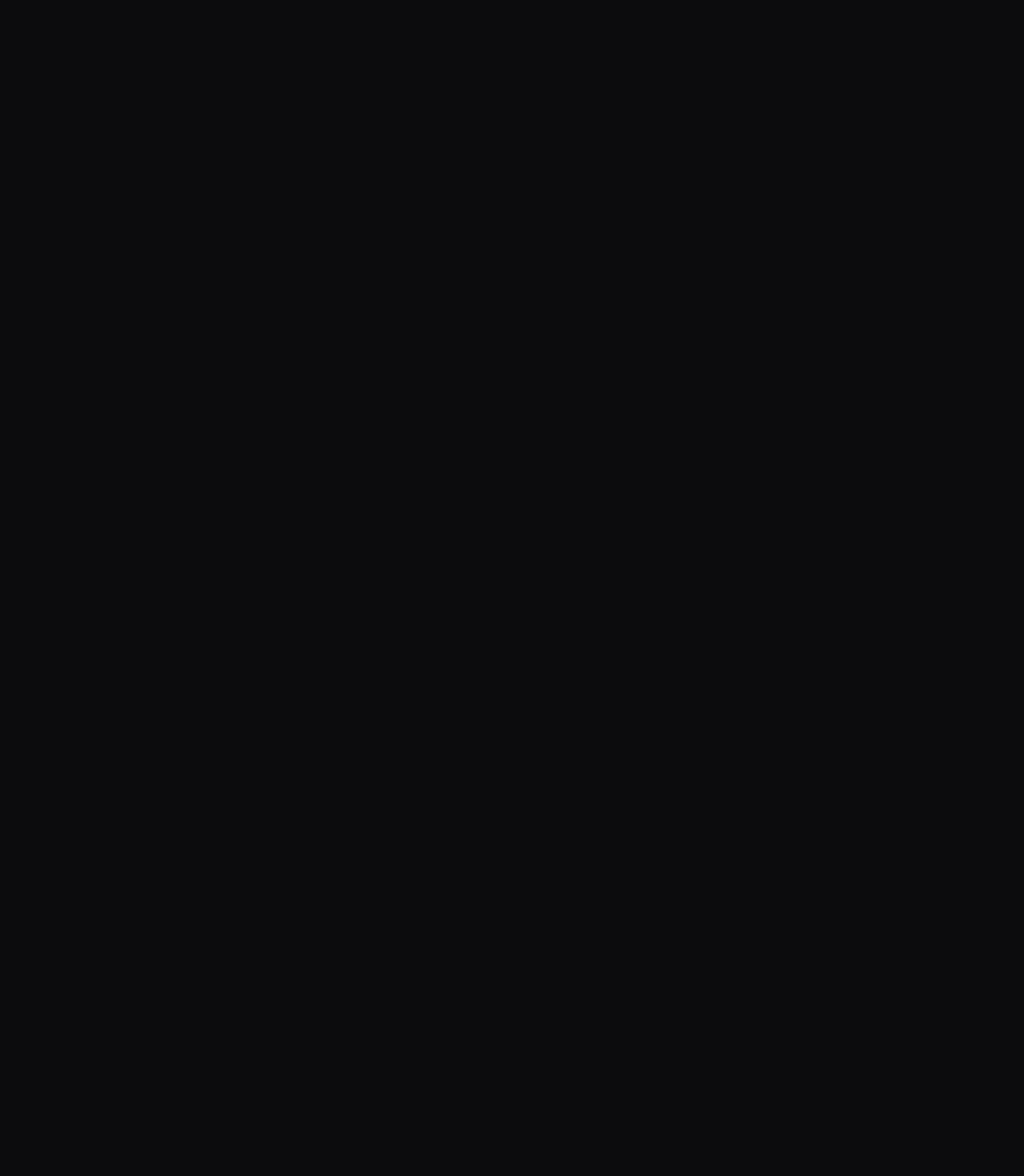
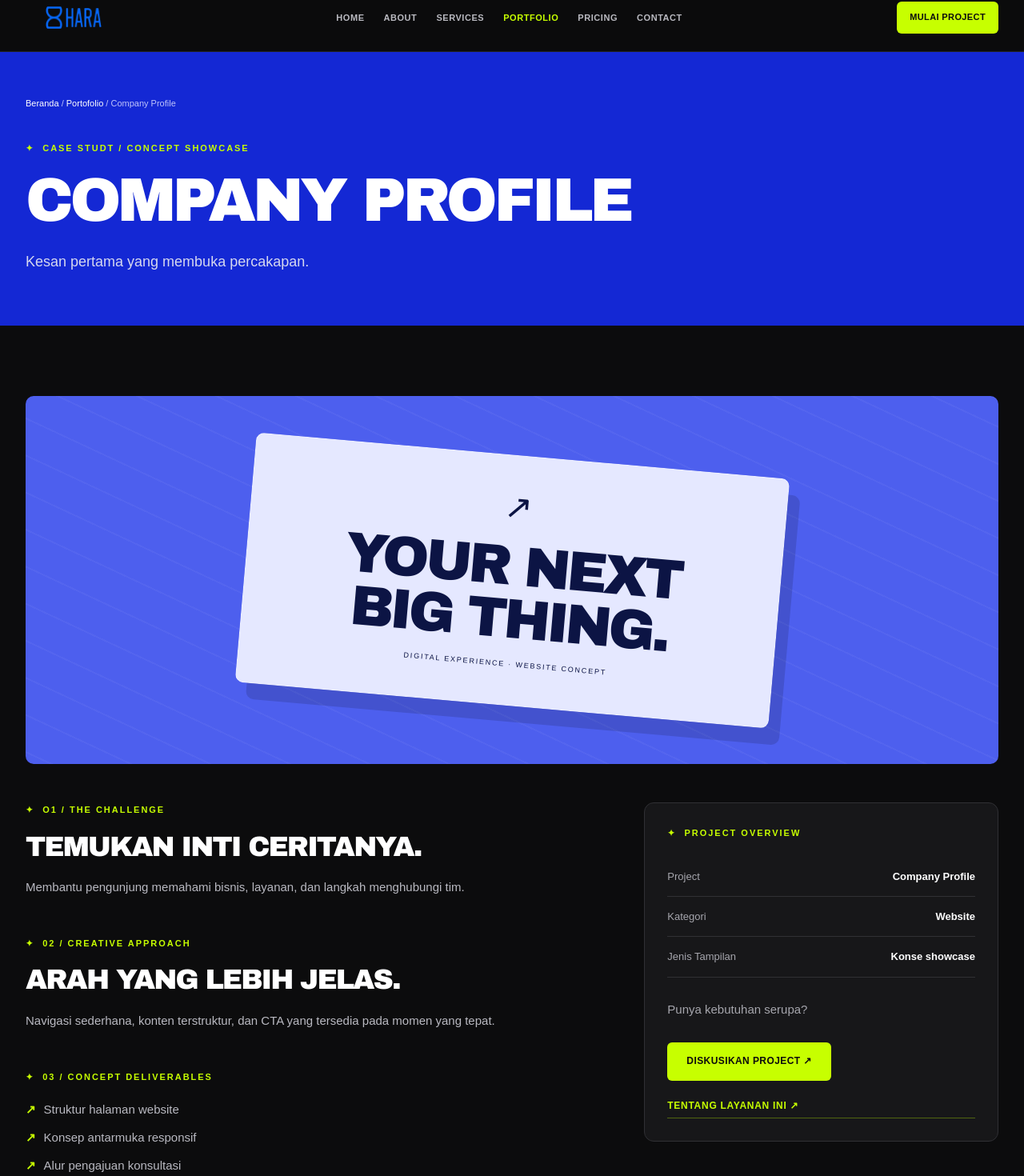
Before and after one commit to Dean12-web/hara-landing-page, a React (Vite) app: page /portfolio/company-profile in a window 1280 px wide. Before the commit this address had no page. Shown: the part 20-1490 px from the top of the page at 80% size. Before the commit the page ends 800 px from the top, so only its background shows below. Built offline with nearby package versions, Linux system fonts and the light colour scheme.

Commit message:
adding portofilodata

```diff
--- a/src/App.jsx
+++ b/src/App.jsx
@@ -9,7 +9,7 @@
 import Services from "./pages/Services";
 import ServiceDetail from "./pages/ServiceDetail";
 import Portfolio from "./pages/Portfolio";
-// import PortfolioDetail from "./pages/PortfolioDetail";
+import PortfolioDetail from "./pages/PortfolioDetail";
 // import Pricing from "./pages/Pricing";
 // import Contact from "./pages/Contact";
 // import Brief from "./pages/Brief";
@@ -30,7 +30,7 @@
 
             {/* Katalog & Detail Portfolio */}
             <Route path="portfolio" element={<Portfolio/>}></Route>
-            {/* <Route path="portfolio/:id" element={<PortfolioDetail/>}></Route> */}
+            <Route path="portfolio/:id" element={<PortfolioDetail/>}></Route>
 
             {/* <Route path="pricing" element={<Pricing/>}></Route> */}
             {/* <Route path="contact" element={<Contact/>}></Route> */}
--- a/src/data/haraData.js
+++ b/src/data/haraData.js
@@ -65,6 +65,7 @@
     },
 ]
 
+
 export const portfolioData = [
   {
     id: "mustika-rasa",
@@ -74,8 +75,16 @@
     tagline: "Good food. Good mood.",
     artClass: "rasa",
     icon: "✳",
-    mark: "MUSTIKA RASA",
-    description: "Cerita rasa dalam setiap frame. Arah visual hangat, close-up tekstur, dan komposisi sederhana.",
+    mark: "MUSTIKA\nRASA",
+    desc: "Cerita rasa dalam setiap frame.",
+    challenge: "Menyatukan tampilan menu agar produk mudah dikenali di berbagai kanal digital.",
+    idea: "Arah visual hangat, close-up tekstur, dan komposisi sederhana yang menempatkan produk sebagai pusat cerita.",
+    outputs: [
+      "Moodboard produksi",
+      "Arah fotografi menu",
+      "Contoh layout konten sosial",
+    ],
+    serviceId: "photo-videography",
     year: "2026",
     client: "Mustika Rasa Culinary",
   },
@@ -87,8 +96,16 @@
     tagline: "Egg Tray CPL · Campaign concept",
     artClass: "cpl",
     icon: "↗",
-    mark: "MADE FOR A BETTER TOMORROW.",
-    description: "Material sederhana, cerita yang berarti. Kampanye promosi produk kemasan ramah lingkungan.",
+    mark: "MADE FOR\nA BETTER\nTOMORROW.",
+    desc: "Material sederhana, cerita yang berarti.",
+    challenge: "Menerjemahkan karakter produk menjadi pesan campaign B2B yang mudah dipahami.",
+    idea: "Warna natural, informasi ringkas, dan hierarki pesan yang menonjolkan manfaat produk.",
+    outputs: [
+      "Konsep pesan campaign",
+      "Key visual digital",
+      "Contoh materi iklan",
+    ],
+    serviceId: "digital-advertising",
     year: "2026",
     client: "Cendana Putera Lestari",
   },
@@ -100,8 +117,16 @@
     tagline: "Social media visual direction",
     artClass: "lion",
     icon: "→",
-    mark: "DEKATKAN JARAK.",
-    description: "Komunikasi yang bergerak bersama audiens dengan tipografi tegas dan format seri yang konsisten.",
+    mark: "DEKATKAN\nJARAK.",
+    desc: "Komunikasi yang bergerak bersama audiens.",
+    challenge: "Membuat informasi layanan terasa ringkas dan mudah dipindai di media sosial.",
+    idea: "Tipografi tegas, visual berenergi, dan format seri yang konsisten.",
+    outputs: [
+      "Contoh content pillars",
+      "Template seri edukasi",
+      "Contoh kalender editorial",
+    ],
+    serviceId: "social-media-management",
     year: "2026",
     client: "Lion Parcel",
   },
@@ -113,8 +138,16 @@
     tagline: "Take a sip. Stay a while.",
     artClass: "kopi",
     icon: "◎",
-    mark: "KOPI & KAWAN.",
-    description: "Ruang jeda dalam sebuah visual. Tone earthy, cahaya lembut, dan detail hangat keseharian.",
+    mark: "KOPI\n& KAWAN.",
+    desc: "Ruang jeda, dalam sebuah visual.",
+    challenge: "Menyampaikan suasana hangat dari pengalaman menikmati kopi melalui foto produk.",
+    idea: "Tone earthy, cahaya lembut, dan detail keseharian yang dekat dengan audiens.",
+    outputs: [
+      "Moodboard fotografi",
+      "Konsep foto produk",
+      "Contoh komposisi campaign",
+    ],
+    serviceId: "photo-videography",
     year: "2026",
     client: "Kopi Kawan",
   },
@@ -126,8 +159,16 @@
     tagline: "Digital experience · Website concept",
     artClass: "company",
     icon: "↗",
-    mark: "YOUR NEXT BIG THING.",
-    description: "Kesan pertama yang membuka percakapan melalui navigasi sederhana dan antarmuka responsif.",
+    mark: "YOUR NEXT\nBIG THING.",
+    desc: "Kesan pertama yang membuka percakapan.",
+    challenge: "Membantu pengunjung memahami bisnis, layanan, dan langkah menghubungi tim.",
+    idea: "Navigasi sederhana, konten terstruktur, dan CTA yang tersedia pada momen yang tepat.",
+    outputs: [
+      "Struktur halaman website",
+      "Konsep antarmuka responsif",
+      "Alur pengajuan konsultasi",
+    ],
+    serviceId: "web-apps-development",
     year: "2026",
     client: "PT Maju Bersama",
   },
--- a/src/pages/PortfolioDetail.jsx
+++ b/src/pages/PortfolioDetail.jsx
@@ -0,0 +1,115 @@
+import { useParams, Link, Navigate } from "react-router-dom";
+import { portfolioData } from "../data/haraData";
+import CtaBanner from "../components/CtaBanner";
+
+export default function PortfolioDetail(){
+    const {id} = useParams();
+
+    const currentIndex = portfolioData.findIndex((p) => p.id === id);
+    const work = portfolioData[currentIndex];
+
+    if(!work){
+        return <Navigate to="/portfolio" replace/>;
+    }
+
+    const nextWork = portfolioData[(currentIndex + 1) % portfolioData.length];
+
+    return (
+        <>
+            <div className="page-hero">
+                <div className="wrap">
+                    <div className="crumb">
+                        <Link to="/">Beranda</Link> /
+                        <Link to="/portfolio"> Portofolio</Link> /
+                        {" "} {work.title}
+                    </div>
+                    <div className="eyebrow lime">Case studt / Concept showcase</div>
+                    <h1>{work.title}</h1>
+                    <p className="lead">{work.desc}</p>
+                </div>
+            </div>
+            <section className="section">
+                <div className="wrap">
+                    <div
+                        className={`work-art ${work.artClass} large`}
+                        role="img"
+                        aria-label={`Ilustrasi konsep ${work.title}`}
+                    >
+                        <div className="mock">
+                            <em>{work.icon}</em>
+                            <b>
+                            {work.mark ? (
+                                work.mark.split("\n").map((line,i) => (
+                                    <span key={i}>{line} <br /></span>
+                                ))
+                            ): (
+                                work.title
+                            )}
+                            </b>
+                            <small>{work.tagline}</small>
+                        </div>
+                    </div>
+                    <div className="split mt-lg">
+                        <div className="detail-text">
+                            <div className="eyebrow lime">O1 / The challenge</div>
+                            <h2>Temukan inti ceritanya.</h2>
+                            <p>{work.challenge}</p>
+
+                            <div className="eyebrow lime mt-lg">02 / Creative approach</div>
+                            <h2>Arah yang lebih jelas.</h2>
+                            <p>{work.idea}</p>
+
+                            <div className="eyebrow lime mt-lg">03 / Concept deliverables</div>
+                            <ul className="checklist">
+                                {work.outputs && work.outputs.map((item, idx) => (
+                                    <li key={idx}>{item}</li>
+                                ))}
+                            </ul>
+                        </div>
+                        <aside className="card sidebar">
+                            <div className="eyebrow lime">Project overview</div>
+                            <div className="summary-row">
+                                <span>Project</span>
+                                <strong>{work.title}</strong>
+                            </div>
+                            <div className="summary-row">
+                                <span>Kategori</span>
+                                <strong>{work.category}</strong>
+                            </div>
+                            <div className="summary-row">
+                                <span>Jenis Tampilan</span>
+                                <strong>Konse showcase</strong>
+                            </div>
+
+                            <p className="mt">Punya kebutuhan serupa?</p>
+                           <Link
+                                className="btn mt"
+                                to={`/brief?service=${work.serviceId || ""}`}
+                            >
+                                Diskusikan project ↗
+                            </Link>
+                            <Link
+                                className="link"
+                                to={`/services/${work.serviceId || ""}`}
+                                style={{ display: "block", marginTop: "22px" }}
+                            >
+                                Tentang layanan ini ↗
+                            </Link>
+                        </aside>
+                        {nextWork && (
+                                <div className="mt-lg"
+                                    style={{borderTop:"1px solid var(--line)", paddingTop: "35px"}}
+                                >
+                                    <p className="eyebrow lime">Next story</p>
+                                    <Link to={`/portfolio/${nextWork.id}`}>
+                                        <h2>{nextWork.title} ↗</h2>
+                                    </Link>
+                                </div>
+                        )}
+                    </div>
+                </div>
+            </section>
+            <CtaBanner/>
+        </>
+    )
+}
```
